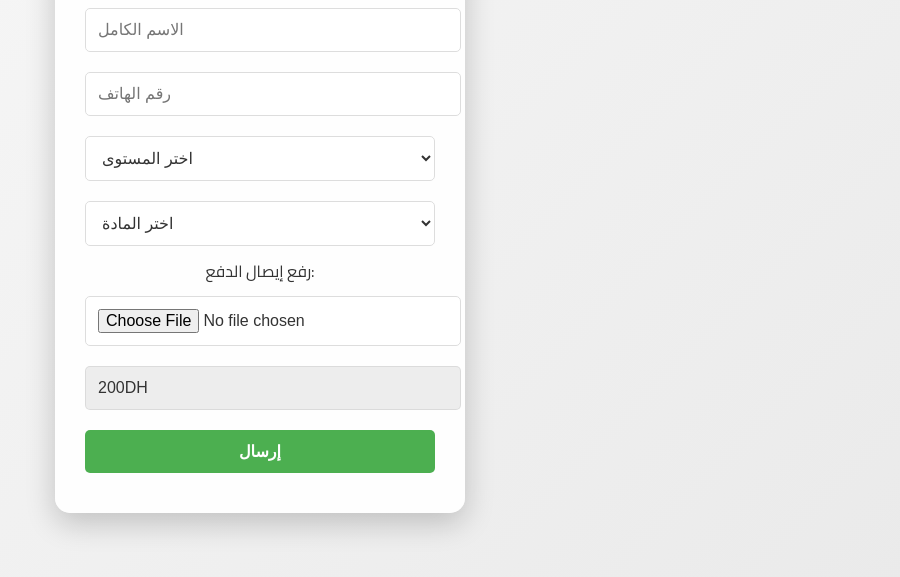
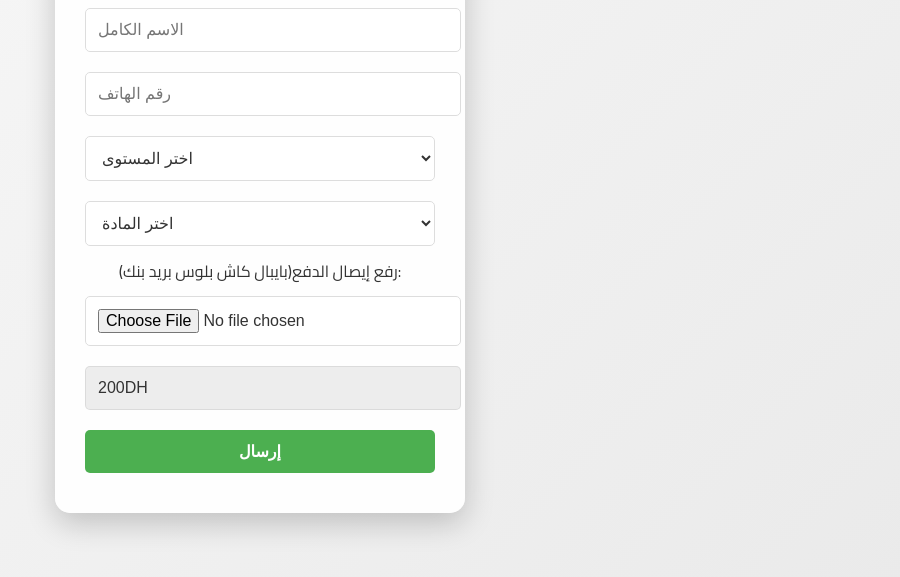
Before and after one commit to hamzahamzahhh/34h___a___m___z___a34, a plain HTML site: page index.html in a window 1280 px wide. Shown: the part 207-784 px from the top of the page, without its empty margins (380-1280 px from the left). Drawn offline with Linux system fonts and the light colour scheme.

Commit message:
Update index.html

```diff
--- a/index.html
+++ b/index.html
@@ -157,7 +157,7 @@
                 <option value="الفيزياء">الفيزياء</option>
                 <option value="الرياضيات">الرياضيات</option>
             </select>
-            <label for="paymentReceipt">رفع إيصال الدفع:</label>
+            <label for="paymentReceipt">(بايبال كاش بلوس بريد بنك)رفع إيصال الدفع:</label>
             <input type="file" id="paymentReceipt" accept="image/*" required>
             <input type="text" id="amount" value="200DH" readonly>
             <button type="submit">إرسال</button>
```
